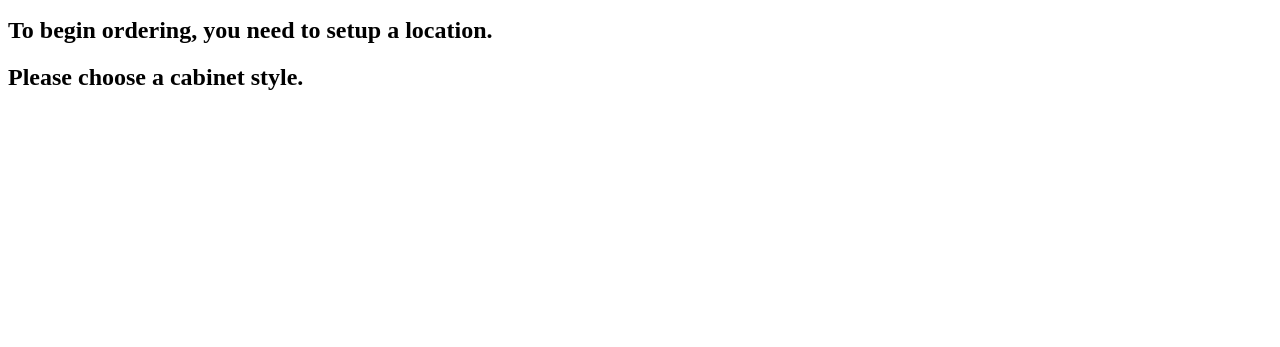
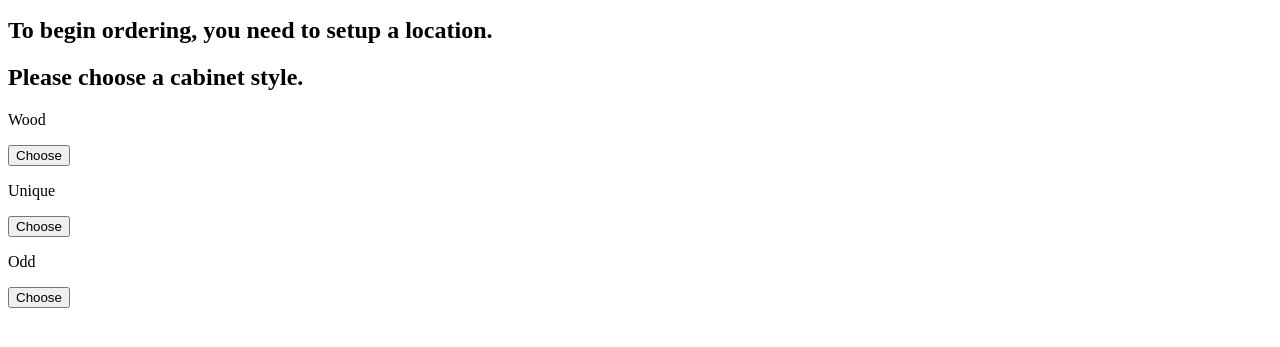
Before and after one commit to AlexisGood100/cabinetestimationplusordering, a plain HTML site: page orderingTool/index.html in a window 1280 px wide. Shown: the part 183-530 px from the top of the page. Drawn offline with Linux system fonts and the light colour scheme.

Commit message:
started the html for the choices

```diff
--- a/orderingTool/index.html
+++ b/orderingTool/index.html
@@ -1,10 +1,12 @@
 <!DOCTYPE html>
 <html lang="en">
+
 <head>
     <meta charset="UTF-8">
     <meta name="viewport" content="width=device-width, initial-scale=1.0">
     <title>Document</title>
 </head>
+
 <body>
     <header>
         <h1>Welcome to the ordering Application</h1>
@@ -17,7 +19,7 @@
 
             <div>
                 <label>Desired Username</label>
-            <input type='text'id="User-desiredUsername">
+                <input type='text' id="User-desiredUsername">
                 <label>First Name</label>
                 <input type='text' id="User-fName">
                 <label>Last Name</label>
@@ -25,7 +27,7 @@
                 <label>Email</label>
                 <input type='text' id="User-email">
                 <label>Birth Date</label>
-            <input type='text'id="User-birthDate">
+                <input type='text' id="User-birthDate">
                 <submit>Create Account</submit>
         </form>
         </div>
@@ -35,13 +37,40 @@
             <h1>To begin ordering, you need to setup a location.</h1>
             <div class="div-location-setup">
                 <div class="div-choices">
+
+                    <!-- Start of style choices -->
                     <div class="div-choice-for-cabinet-style">
                         <h1>Please choose a cabinet style.</h1>
+                        <div class="div-choice-wood">
+                            <p>Wood</p>
+                            <div class="div-image">
+                                <button>Choose</button>
                             </div>
+                        </div>
+
+                        <div class="div-choice-unique">
+                            <p>Unique</p>
+                            <div class="div-image">
+                            <button>Choose</button>
+                            </div>
+                        </div>
+
+                        <div class="div-choice-odd">
+                            <p>Odd</p>
+                            <div class="div-image">
+<button>Choose</button>
+                            </div>
+                        </div>
+
+                    </div>
+                    <!-- end of style -->
+
+
                 </div>
             </div>
         </section>
 
     </main>
 </body>
+
 </html>
```
Also changed, not shown: orderingTool/images/cabinetStyles/oddStyle.jpg (added), orderingTool/images/cabinetStyles/uniqueStyle.jpg (added), orderingTool/images/cabinetStyles/woodStyle.jpg (added). Lines whose indentation alone changed are shown as unchanged.
